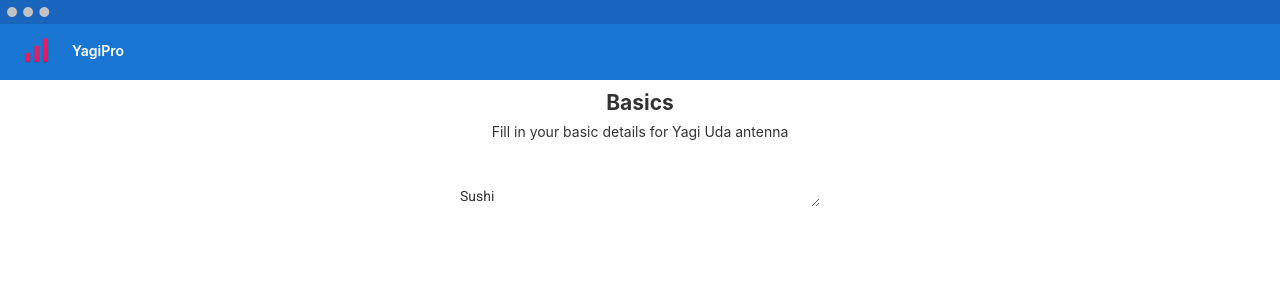
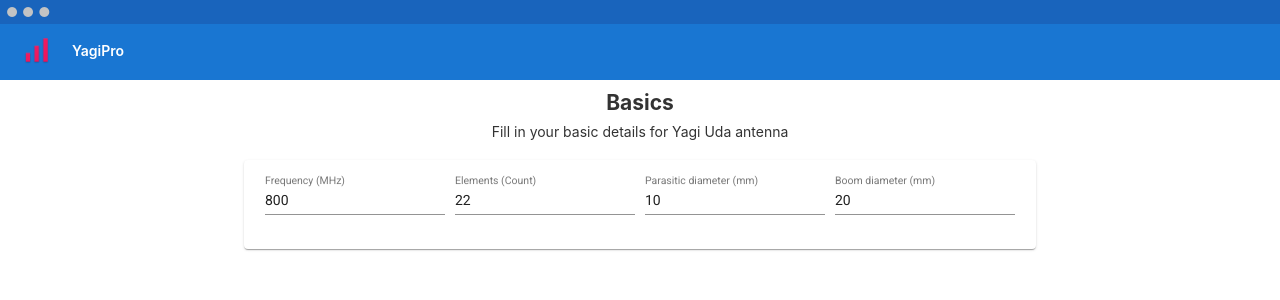
Before and after one commit to norkator/yagi-pro, an Angular app in the folder yagi-pro/: page / in a window 1280 px wide. Shown: the top 300 px of the page. Built offline with nearby package versions, Linux system fonts and the light colour scheme.

Commit message:
Creating form elements

```diff
--- a/yagi-pro/angular.json
+++ b/yagi-pro/angular.json
@@ -28,7 +28,7 @@
               "src/assets"
             ],
             "styles": [
-              "./node_modules/@angular/material/prebuilt-themes/pink-bluegrey.css",
+              "./node_modules/@angular/material/prebuilt-themes/deeppurple-amber.css",
               "src/styles.scss"
             ],
             "scripts": []
--- a/yagi-pro/src/app/app.component.html
+++ b/yagi-pro/src/app/app.component.html
@@ -15,24 +15,8 @@
   <h2>Basics</h2>
   <p>Fill in your basic details for Yagi Uda antenna</p>
 
-  <div class="card-container">
 
-    <form class="example-form">
-      <mat-form-field class="example-full-width">
-        <mat-label>Favorite food</mat-label>
-        <input matInput placeholder="Ex. Pizza" value="Sushi">
-      </mat-form-field>
-
-      <mat-form-field class="example-full-width">
-        <mat-label>Leave a comment</mat-label>
-        <textarea matInput placeholder="Ex. It makes me feel..."></textarea>
-      </mat-form-field>
-    </form>
-
-  </div>
-
-
-
+  <app-details-form [yagi]="yagi" style="margin-top: 20px;"></app-details-form>
 
 
   <!-- Footer -->
--- a/yagi-pro/src/app/app.component.ts
+++ b/yagi-pro/src/app/app.component.ts
@@ -1,12 +1,16 @@
-import { Component } from '@angular/core';
+import {Component} from '@angular/core';
 import {YagiCalculator} from "./yagi-calculator";
+import {YagiInterface} from "./interfaces";
 
 @Component({
-  selector: 'app-root',
-  templateUrl: './app.component.html',
-  styleUrls: ['./app.component.scss']
-}
+    selector: 'app-root',
+    templateUrl: './app.component.html',
+    styleUrls: ['./app.component.scss']
+  }
 )
 export class AppComponent extends YagiCalculator {
+
   title = 'yagi-pro';
+  public yagi = <YagiInterface>{frequency: 800, elements: 22, parasiticDiameter: 10, boomDiameter: 20}
+
 }
--- /dev/null
+++ b/yagi-pro/src/app/details-form/details-form.component.html
@@ -0,0 +1,23 @@
+<mat-card>
+  <mat-form-field class="form-input">
+    <mat-label>Frequency (MHz)</mat-label>
+    <input matInput placeholder="{{yagi.frequency}}" value="{{yagi.frequency}}">
+  </mat-form-field>
+  <mat-form-field class="form-input">
+    <mat-label>Elements (Count)</mat-label>
+    <input matInput placeholder="{{yagi.elements}}" value="{{yagi.elements}}">
+  </mat-form-field>
+
+
+  <mat-form-field class="form-input">
+    <mat-label>Parasitic diameter (mm)</mat-label>
+    <input matInput placeholder="{{yagi.parasiticDiameter}}" value="{{yagi.parasiticDiameter}}">
+  </mat-form-field>
+  <mat-form-field class="form-input">
+    <mat-label>Boom diameter (mm)</mat-label>
+    <input matInput placeholder="{{yagi.boomDiameter}}" value="{{yagi.boomDiameter}}">
+  </mat-form-field>
+
+
+
+</mat-card>
--- /dev/null
+++ b/yagi-pro/src/app/details-form/details-form.component.scss
@@ -0,0 +1,4 @@
+.form-input {
+  margin-left: 5px;
+  margin-right: 5px;
+}
--- /dev/null
+++ b/yagi-pro/src/app/details-form/details-form.component.ts
@@ -0,0 +1,21 @@
+import {Component, Input, OnInit} from '@angular/core';
+import {YagiInterface} from "../interfaces";
+
+@Component({
+  selector: 'app-details-form',
+  templateUrl: './details-form.component.html',
+  styleUrls: ['./details-form.component.scss']
+})
+export class DetailsFormComponent implements OnInit {
+
+  // Input contract details for rendering
+  @Input('yagi') public yagi = <YagiInterface>{};
+
+  constructor() { }
+
+  ngOnInit(): void {
+  }
+
+  value = 'Clear me';
+
+}
--- /dev/null
+++ b/yagi-pro/src/app/interfaces.ts
@@ -0,0 +1,8 @@
+export interface YagiInterface {
+  frequency: number; // MHz
+  elements: number;
+  gain: number; // dBd
+  boomLength: number; // mm
+  parasiticDiameter: number; // mm
+  boomDiameter: number; // mm
+}
--- a/yagi-pro/src/app/yagi-calculator.ts
+++ b/yagi-pro/src/app/yagi-calculator.ts
@@ -1,30 +1,24 @@
+import {YagiInterface} from "./interfaces";
+
 export class YagiCalculator {
 
-  public frequency = 800;  // MHz
-  public elements = 22;   //
-  public gain = 0;    // dBd
-  public boomLength = 0;    // mm
-  public parasitic = 0;    // mm
-  public boom = 0;    // mm
-
-
-  public increaseElements(): void {
-    this.elements++;
-    this.elements = (this.elements < 25 ? this.elements++ : this.elements);
-    this.dimRest();
+  public increaseElements(yagi: YagiInterface): void {
+    yagi.elements++;
+    yagi.elements = (yagi.elements < 25 ? yagi.elements++ : yagi.elements);
+    this.dimRest(yagi);
   }
 
-  public decreaseElements(): void {
-    this.elements--;
-    this.elements = (this.elements > 3 ? this.elements-- : this.elements);
-    this.dimRest();
+  public decreaseElements(yagi: YagiInterface): void {
+    yagi.elements--;
+    yagi.elements = (yagi.elements > 3 ? yagi.elements-- : yagi.elements);
+    this.dimRest(yagi);
   }
 
 
-  private dimRest(): void {
+  private dimRest(yagi: YagiInterface): void {
     let lambda;
-    lambda = 300000 / this.frequency;
-    const lengthLambda = (this.elements - 1) / 5;
+    lambda = 300000 / yagi.frequency;
+    const lengthLambda = (yagi.elements - 1) / 5;
     let g1, g2, g3;
 
     // Gain by David VK3AUU
@@ -36,12 +30,12 @@ export class YagiCalculator {
     // Gain by Rainer Bertelsmaier DBJ9BV
     g3 = 7.773 * Math.log(lengthLambda) / Math.log(10) + 9.28;
 
-    this.boomLength = Math.round(0.2 * (this.elements - 1) * lambda);
-    this.gain = Math.round(33 + 33.33333333 * (g1 + g2 + g3)) / 100;
+    yagi.boomLength = Math.round(0.2 * (yagi.elements - 1) * lambda);
+    yagi.gain = Math.round(33 + 33.33333333 * (g1 + g2 + g3)) / 100;
   }
 
 
-  public yagiCalculate(): void {
+  public yagiCalculate(yagi: YagiInterface): void {
     let lambda;
     let lengthLambda;
     let boomThicknessLambda = 0;
@@ -50,12 +44,12 @@ export class YagiCalculator {
     let distance = [];
     let dimension = [];
 
-    lambda = 300000 / this.frequency;
+    lambda = 300000 / yagi.frequency;
 
     for (let j = 0; j <= 21; j = j + 1) {
       distance[j] = Math.round(0.2 * lambda * j);
     }
-    if (this.elements == 3) {
+    if (yagi.elements == 3) {
       dimension
         [0] = 3;
       dimension
@@ -65,7 +59,7 @@ export class YagiCalculator {
       dimension
         [3] = 0.442;
     }
-    if (this.elements === 5) {
+    if (yagi.elements === 5) {
       dimension[0] = 5;
       dimension[1] = 0.482;
       dimension[2] = 0.4752;
@@ -74,7 +68,7 @@ export class YagiCalculator {
       dimension[5] = 0.428;
     }
 
-    if (this.elements === 7) {
+    if (yagi.elements === 7) {
       dimension[0] = 7;
       dimension[1] = 0.482;
       dimension[2] = 0.4752;
@@ -84,7 +78,7 @@ export class YagiCalculator {
       dimension[6] = 0.428;
     }
 
-    if (this.elements === 7) {
+    if (yagi.elements === 7) {
       dimension[0] = 7;
       dimension[1] = 0.482;
       dimension[2] = 0.4752;
@@ -95,31 +89,31 @@ export class YagiCalculator {
     }
 
 
-    boomThicknessLambda = this.boom / lambda;
+    boomThicknessLambda = yagi.boomDiameter / lambda;
     if (boomThicknessLambda <= 0.002) {
       boomThicknessLambda = 0.002;
-      this.boom = lambda * 0.002
+      yagi.boomDiameter = lambda * 0.002
     }
 
     if (boomThicknessLambda >= 0.04) {
       boomThicknessLambda = 0.04;
-      this.boom = lambda * 0.04
+      yagi.boomDiameter = lambda * 0.04
     }
 
-    directorLambda = this.parasitic / lambda;
+    directorLambda = yagi.parasiticDiameter / lambda;
     if (directorLambda <= 0.001) {
       directorLambda = 0.001;
-      this.parasitic = lambda * 0.001
+      yagi.parasiticDiameter = lambda * 0.001
     }
     if (directorLambda >= 0.04) {
       directorLambda = 0.04;
-      this.parasitic = lambda * 0.04
+      yagi.parasiticDiameter = lambda * 0.04
     }
 
     console.info("**** YAGI UDA ANTENNA ****" + '\n');
     console.info("Design by www.changpuak.ch" + '\n');
     console.info("---------------------------------------------------" + '\n');
-    console.info("Frequency  :  " + this.frequency + "  MHz" + '\n');
+    console.info("Frequency  :  " + yagi.frequency + "  MHz" + '\n');
     console.info("Wavelength :  " + Math.round(1000 * lambda) / 1000 + "  mm" + '\n');
     console.info("d/lambda   :  " + Math.round(1000 * directorLambda) / 1000 + "    ( min.: 0.001 , max.: 0.04 )" + '\n');
     console.info("D/lambda   :  " + Math.round(1000 * boomThicknessLambda) / 1000 + "    ( min.: 0.002 , max.: 0.04 )" + '\n');
@@ -127,13 +121,13 @@ export class YagiCalculator {
     let dl;
     dl = directorLambda;
 
-    lengthLambda = (this.elements - 1) * 0.2;
+    lengthLambda = (yagi.elements - 1) * 0.2;
 
-    console.info("Boomlength :  " + Math.round((this.elements - 1) * 0.2 * lambda) + "  mm" + '\n');
+    console.info("Boomlength :  " + Math.round((yagi.elements - 1) * 0.2 * lambda) + "  mm" + '\n');
 
 
-    console.info("Elements   :  " + this.elements + '\n');
-    console.info("Gain       :  " + this.gain + "  dB    (approx.)" + '\n');
+    console.info("Elements   :  " + yagi.elements + '\n');
+    console.info("Gain       :  " + yagi.gain + "  dB    (approx.)" + '\n');
     console.info("---------------------------------------------------" + '\n');
 
     distance[0] = 0;
@@ -148,9 +142,9 @@ export class YagiCalculator {
     console.info("Dipole Position [mm] : " + Math.round(distance[1]) + '\n');
 
     let j = 1;
-    this.elements = this.elements - 2;
+    yagi.elements = yagi.elements - 2;
 
-    while (this.elements > 0) {
+    while (yagi.elements > 0) {
       j++;
       distance[j] = 0.2 * j * lambda;
       dimension[j] = lambda * (-44674 * dl * dl * dl * dl + 2008.3 * dl * dl * dl + 23.178 * dl * dl - 3.1463 * dl + 0.4675);
@@ -159,7 +153,7 @@ export class YagiCalculator {
       console.info("Director Length [mm] : " + Math.round(dimension[j]) + '\n');
       console.info("Director Position [mm] : " + Math.round(distance[j]) + '\n');
 
-      this.elements = this.elements - 1;
+      yagi.elements = yagi.elements - 1;
 
     }
 
@@ -170,12 +164,11 @@ export class YagiCalculator {
 
 
     console.info("Manufacturing Tolerances : < " + Math.round(0.002 * lambda) + "  mm " + '\n' + '\n' + '\n'
-
     );
 
-    this.boomLength = Math.round(1000 * this.boomLength) / 1000;
-    this.parasitic = Math.round(100 * this.parasitic) / 100;
-    this.boom = Math.round(100 * this.boom) / 100;
+    yagi.boomLength = Math.round(1000 * yagi.boomLength) / 1000;
+    yagi.parasiticDiameter = Math.round(100 * yagi.parasiticDiameter) / 100;
+    yagi.boomDiameter = Math.round(100 * yagi.boomDiameter) / 100;
   }
 
 
```
Also changed, not shown: yagi-pro/src/app/app.module.ts (+13 -4 lines), 1 other file (tests, documents, lock files or other folders).
